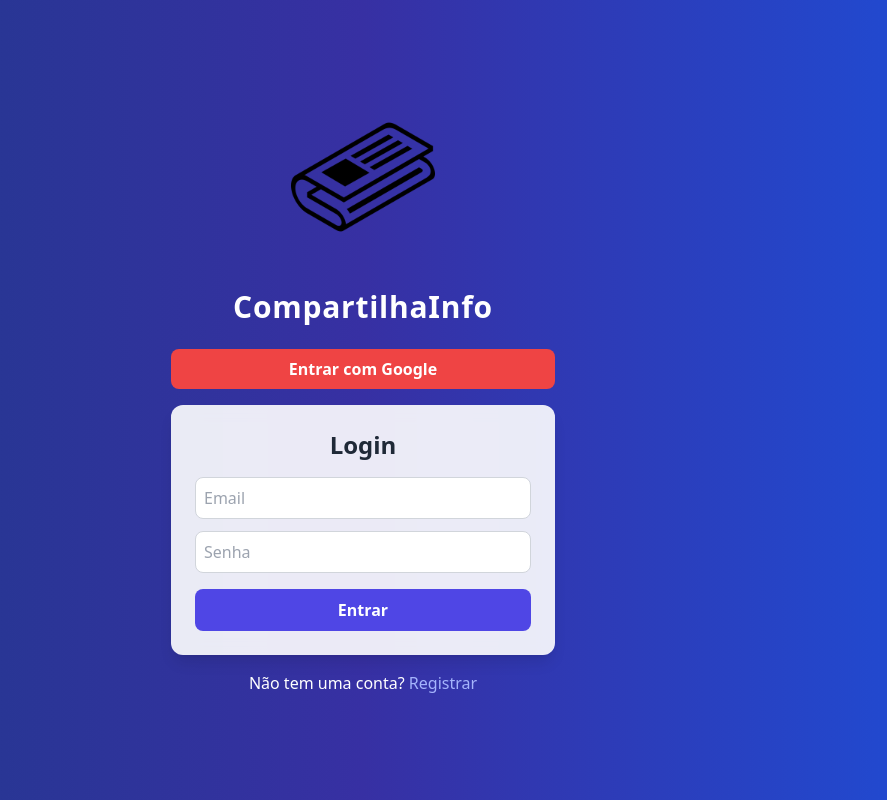
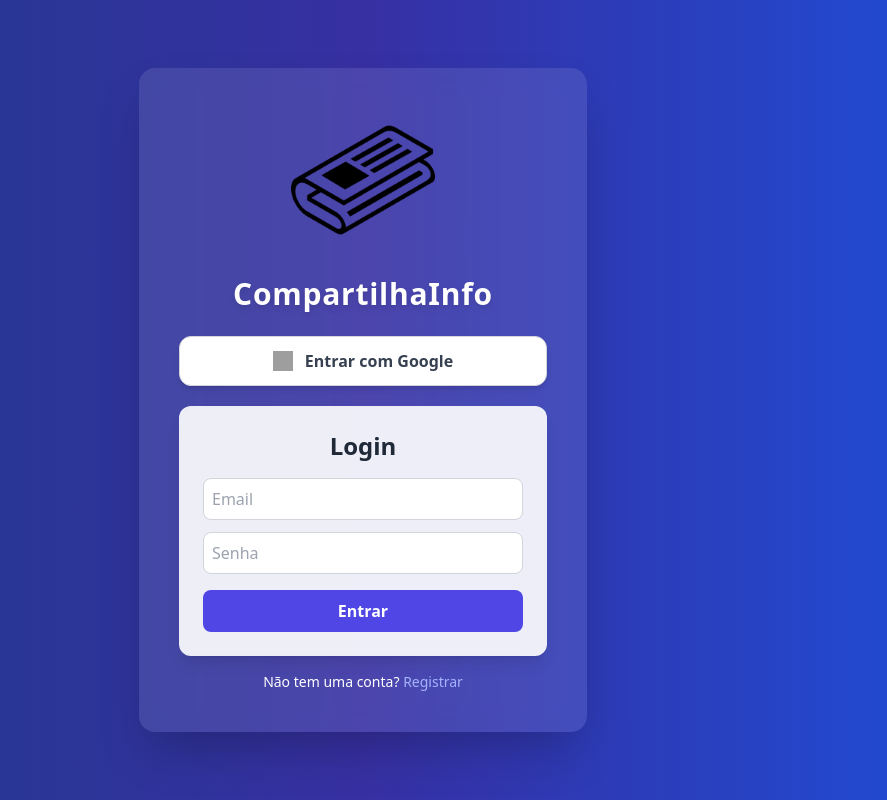
Before and after one commit to elc1090/project4-2025a-bruno-1, a React (Vite) app in the folder frontend/: page /login in a window 1280 px wide. Shown: the whole page, without its empty margins (277-1164 px from the left). Built offline with nearby package versions, Linux system fonts and the light colour scheme; grey boxes are pictures that could not be loaded.

Commit message:
feat: melhoria visual da tela de login

```diff
--- a/frontend/src/pages/LoginPage.jsx
+++ b/frontend/src/pages/LoginPage.jsx
@@ -2,31 +2,47 @@
 import LoginForm from '../components/LoginForm';
 import { Link } from 'react-router-dom';
 
-export default function LoginPage({onLogin}) {
+export default function LoginPage({ onLogin }) {
   return (
     <main className="min-h-screen flex items-center justify-center bg-gradient-to-r from-blue-900 via-indigo-800 to-blue-700">
-      <div className="flex flex-col items-center px-4 py-8 sm:px-6 lg:px-8 w-full max-w-md">
+      <div className="flex flex-col items-center px-6 py-10 sm:px-8 lg:px-10 w-full max-w-md bg-white/10 backdrop-blur-md rounded-2xl shadow-2xl">
         {/* Logo */}
         <img
           src="logo2.png"
           alt="Logo"
-          className="w-36 h-46 mb-10"
+          className="w-36 h-auto mb-6"
         />
+
         {/* Nome do site */}
-        <h1 className="text-3xl font-extrabold text-white tracking-wide mb-6 text-center">
+        <h1 className="text-3xl font-extrabold text-white tracking-wide mb-6 text-center drop-shadow-md">
           CompartilhaInfo
         </h1>
+
         {/* ---------- Botão “Entrar com Google” --------- */}
         <a
           href="http://localhost:5000/login/google"
-          className="w-full mb-4 p-2 text-center rounded-lg bg-red-500 text-white font-semibold hover:bg-red-600 transition-colors"
+          className="w-full mb-5 flex items-center justify-center gap-3 px-5 py-3 rounded-xl bg-white text-gray-700 font-semibold shadow-md hover:shadow-lg transition-all duration-300 border border-gray-300 hover:bg-gray-100"
         >
+          <img
+            src="https://www.svgrepo.com/show/475656/google-color.svg"
+            alt="Google logo"
+            className="w-5 h-5"
+          />
           Entrar com Google
         </a>
+
         {/* Formulário */}
         <LoginForm onLogin={onLogin} />
-        <p className="mt-4 text-white">
-          Não tem uma conta? <Link to="/register" className="text-indigo-300 hover:underline">Registrar</Link>
+
+        {/* Link para registro */}
+        <p className="mt-4 text-white text-sm">
+          Não tem uma conta?{' '}
+          <Link
+            to="/register"
+            className="text-indigo-300 hover:underline font-medium"
+          >
+            Registrar
+          </Link>
         </p>
       </div>
     </main>
```
